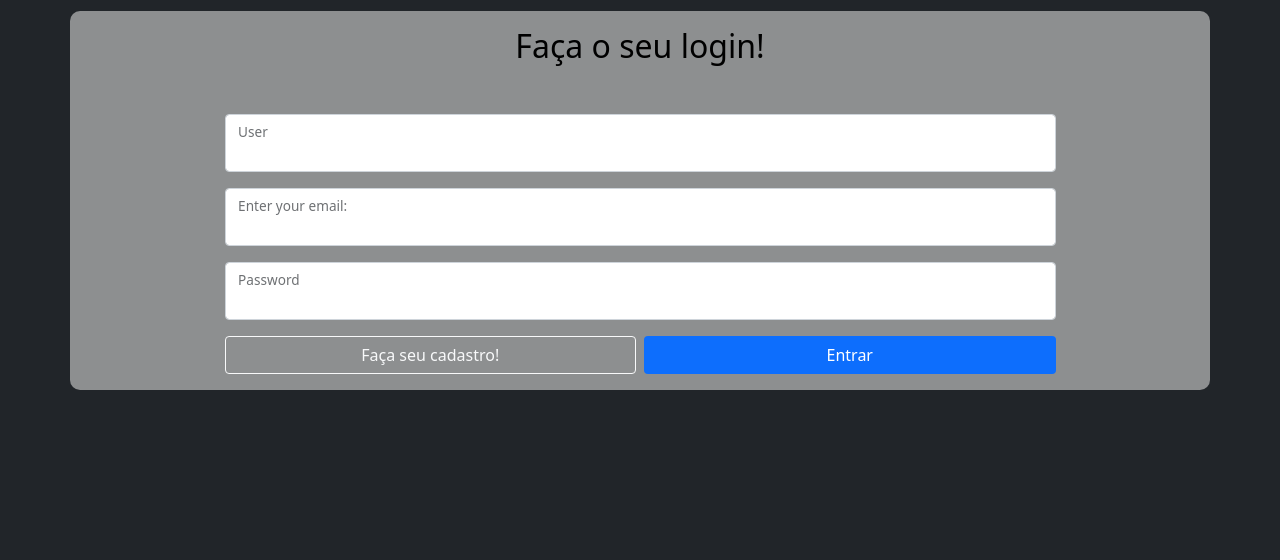
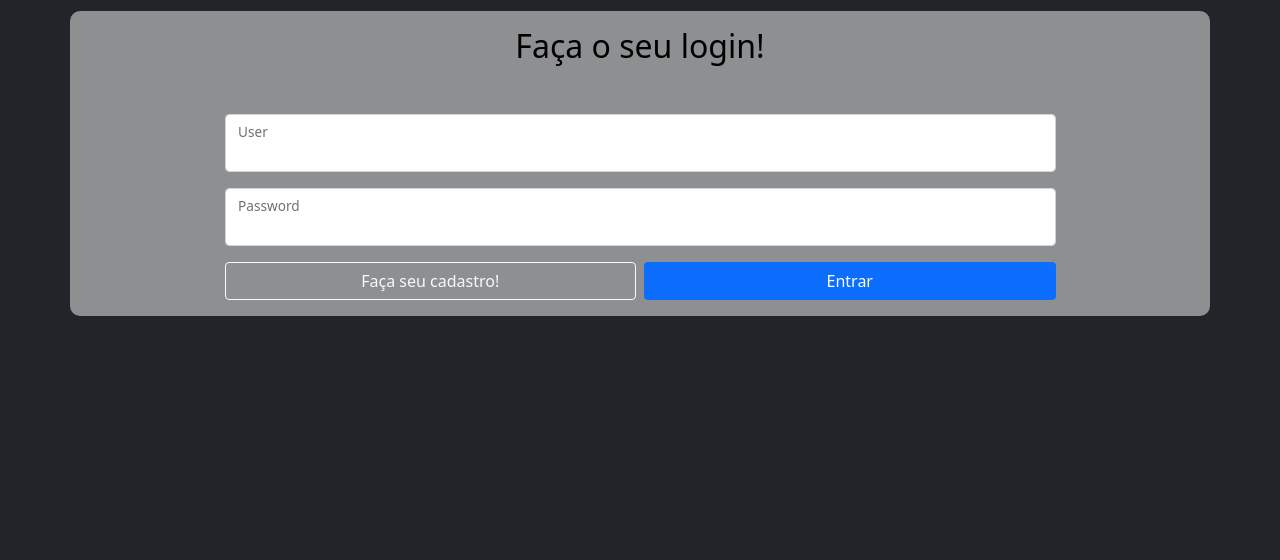
Before and after one commit to AdanEinstein/SistemaPDV_UMC, a PHP site: page / in a window 1280 px wide. Shown: the part 171-731 px from the top of the page. Run offline with PHP 8.4, Linux system fonts and the light colour scheme.

Commit message:
#Version 1.0

```diff
--- a/index.php
+++ b/index.php
@@ -9,12 +9,6 @@
             <input type="text" class="form-control" id="user" name="user">
             <label for="user">User</label>
         </div>
-        <div class="form-floating mb-3">
-            <input type="email" class="form-control" id="email" name="email">
-            <label for="email">Enter your email:</label>
-
-        </div>
-
         <div class="form-floating mb-3">
             <input type="password" class="form-control" id="password" name="password">
             <label for="password">Password</label>
--- a/listaDeProdutos.php
+++ b/listaDeProdutos.php
@@ -41,7 +41,7 @@ if (isset($_SESSION["resposta"])) {
 </nav>
 <main class="bg-light bg-opacity-75 p-md-3 p-2 m-md-3">
     <h2 class="titulo" style="font-weight: bold">
-        Lista de Funcionários
+        Lista de Produtos
     </h2>
     <hr>
     <table class="table table-dark">
```
